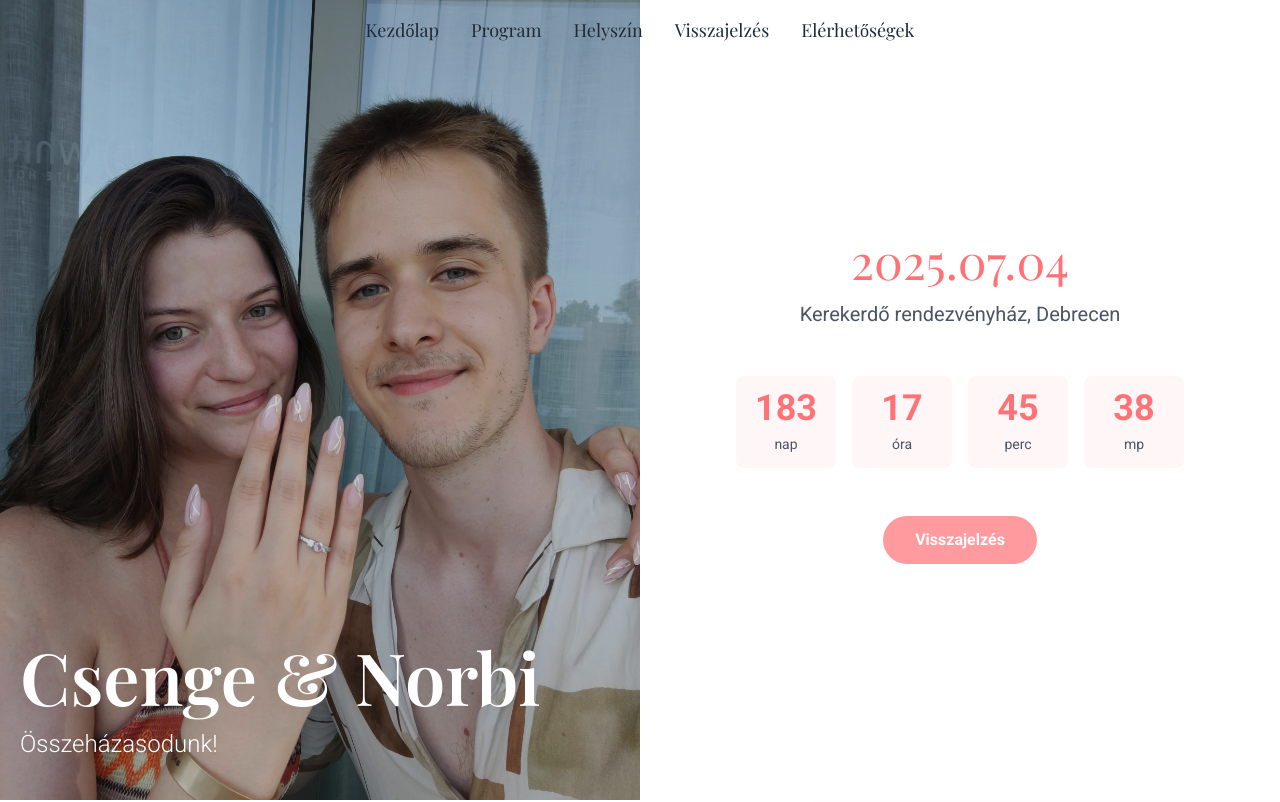
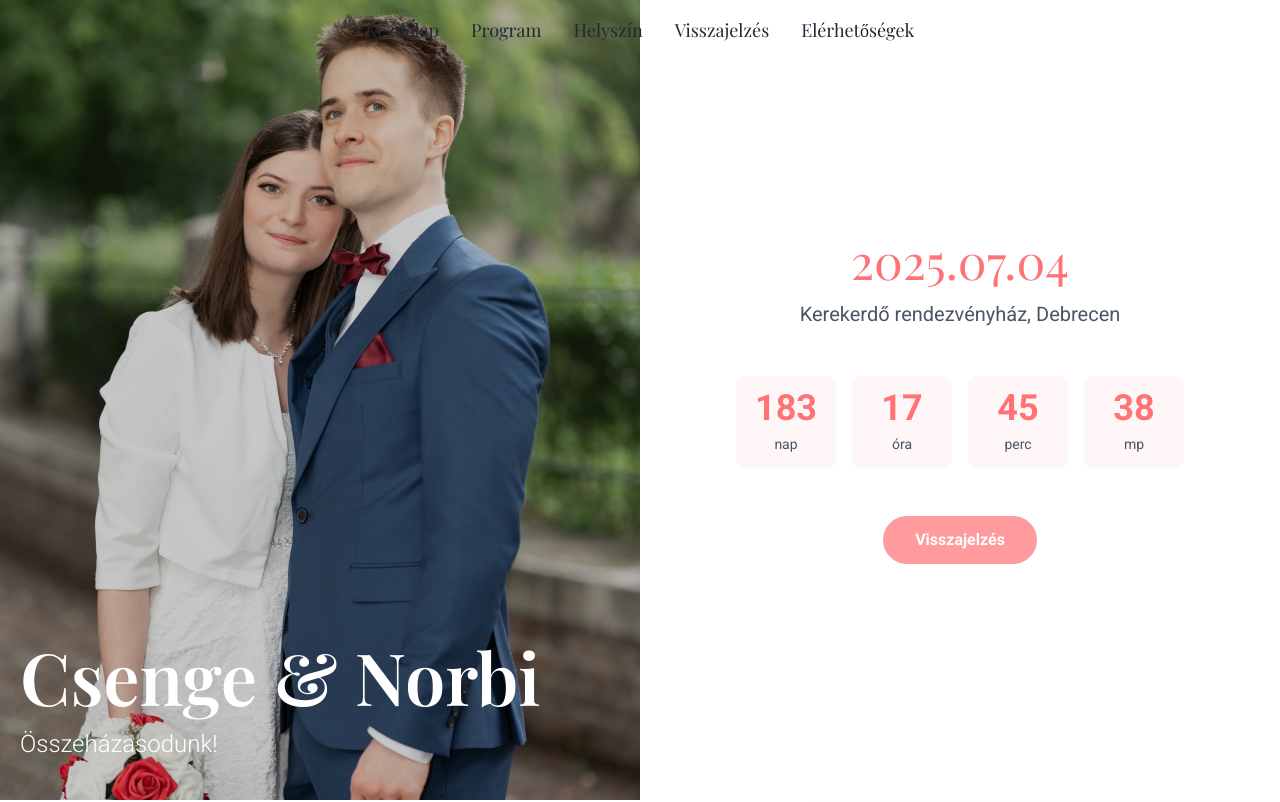
Before and after one commit to fucskonorbi/csengeesnorbi.hu, a React (Vite) app: page / in a window 1280 px wide. Shown: the top 802 px of the page. Built offline with nearby package versions, Linux system fonts and the light colour scheme.

Commit message:
Add new hero image

```diff
--- a/src/components/Hero.tsx
+++ b/src/components/Hero.tsx
@@ -1,6 +1,6 @@
 import { motion } from 'framer-motion';
 import Countdown from 'react-countdown';
-import heroImage from '../assets/hero-extended.webp';
+import heroImage from '../assets/25052375.webp';
 
 const weddingDate = new Date('2025-07-04T16:00:00');
 
@@ -10,7 +10,7 @@ const Hero = () => {
       {/* Left side - Photo */}
       <div className="w-full md:w-1/2 h-screen relative">
         <div
-          className="absolute inset-0 bg-cover bg-center"
+          className="absolute inset-0 bg-cover bg-top"
           style={{
             backgroundImage: `linear-gradient(rgba(0, 0, 0, 0.2), rgba(0, 0, 0, 0.2)), url(${heroImage})`
           }}
```
Also changed, not shown: src/assets/25052375.webp (added).
